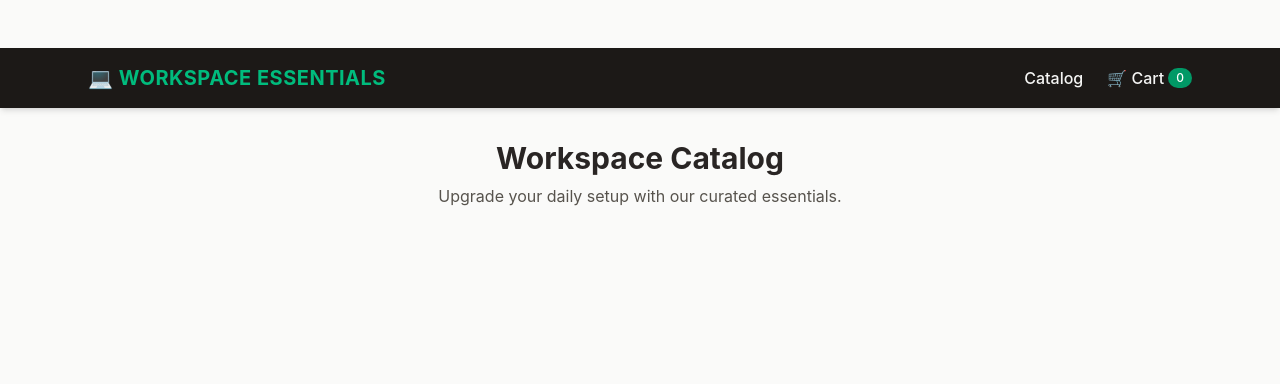
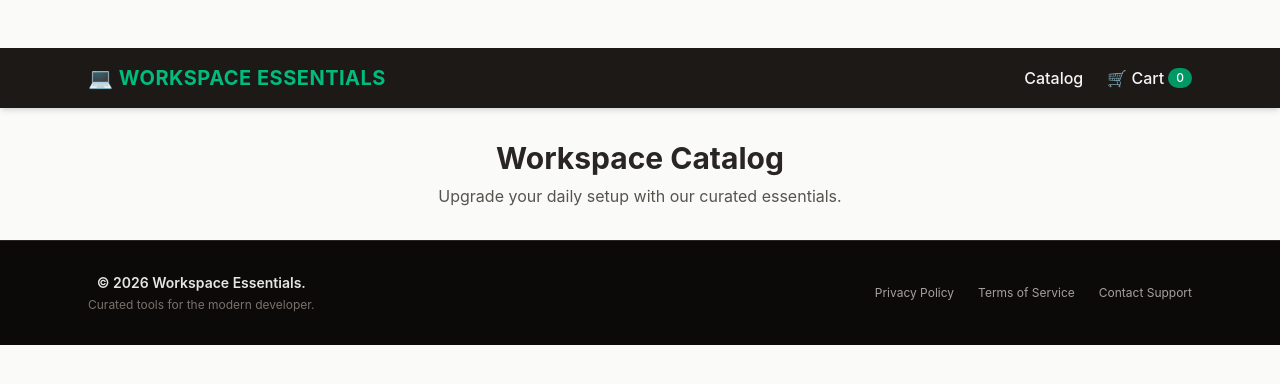
Before and after one commit to 5hiemela/workspace-essentials-frontend, a React (Vite) app: page / in a window 1280 px wide. Shown: the top 384 px of the page. Built offline with nearby package versions, Linux system fonts and the light colour scheme.

Commit message:
feat: implement footer component

```diff
--- a/src/App.jsx
+++ b/src/App.jsx
@@ -1,4 +1,5 @@
 import Navbar from "./components/Navbar";
+import Footer from "./components/Footer";
 import CatalogPage from "./pages/CatalogPage";
 
 function App() {
@@ -8,6 +9,7 @@ function App() {
       <main>
         <CatalogPage />
       </main>
+      <Footer />
     </div>
   );
 }
--- /dev/null
+++ b/src/components/Footer.jsx
@@ -0,0 +1,22 @@
+function Footer() {
+  return (
+    <footer className="bg-stone-950 text-stone-400 border-t border-stone-800 py-8 mt-auto">
+      <div className="max-w-6xl mx-auto px-6 flex flex-col md:flex-row justify-between items-center gap-4 text-sm">
+        {/* Brand/Copyright */}
+        <div>
+          <p className="font-semibold text-stone-200">© 2026 Workspace Essentials.</p>
+          <p className="text-xs text-stone-500 mt-1">Curated tools for the modern developer.</p>
+        </div>
+
+        {/* Quick Links */}
+        <div className="flex gap-6 text-xs">
+          <a href="#" className="hover:text-emerald-400 transition-colors">Privacy Policy</a>
+          <a href="#" className="hover:text-emerald-400 transition-colors">Terms of Service</a>
+          <a href="#" className="hover:text-emerald-400 transition-colors">Contact Support</a>
+        </div>
+      </div>
+    </footer>
+  );
+}
+
+export default Footer;
```
